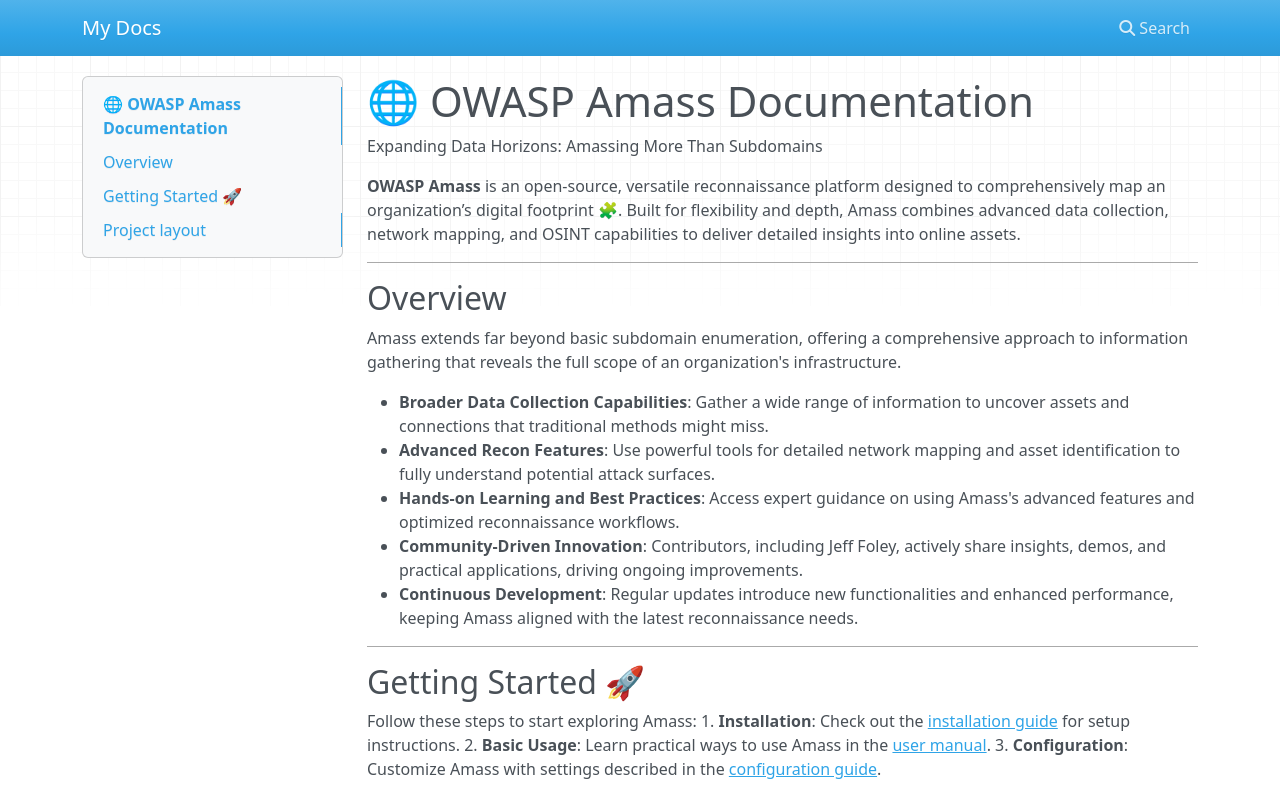
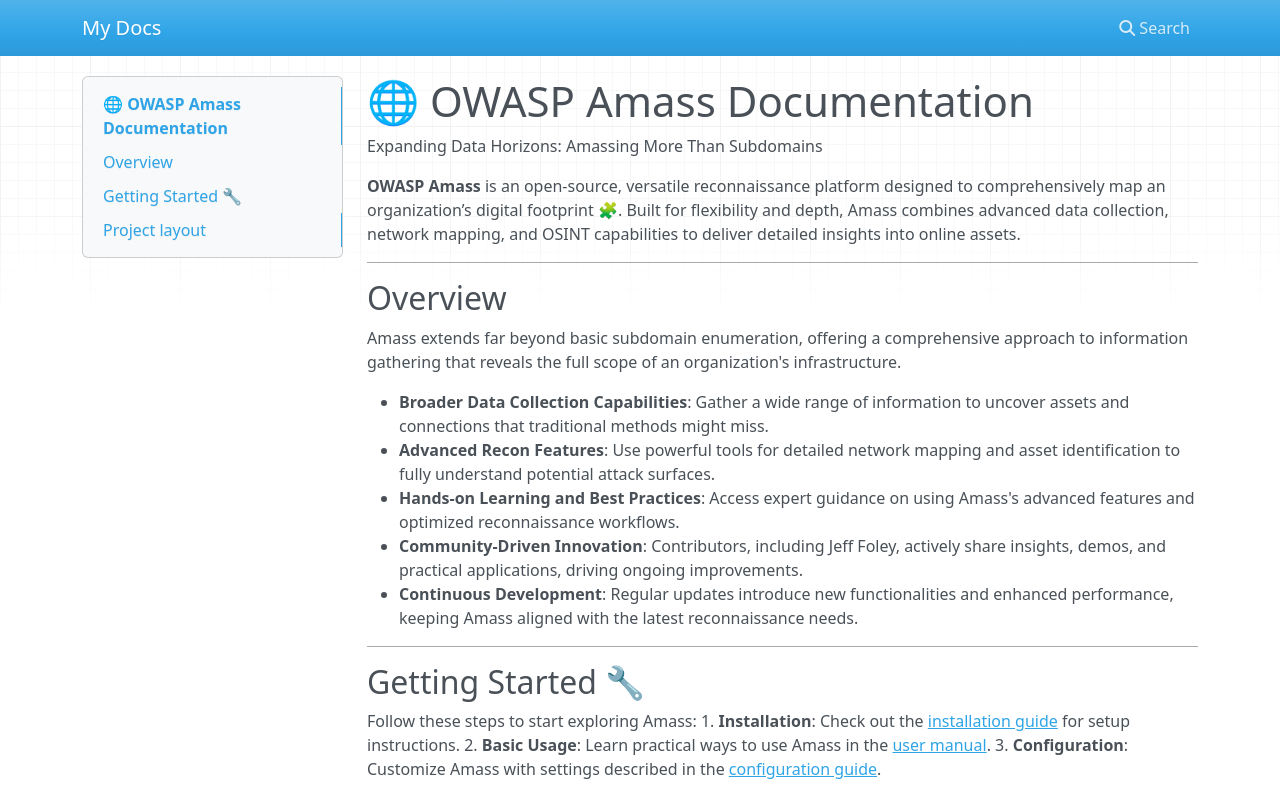
Before and after one commit to owasp-amass/docs, an MkDocs documentation site: the page built from docs/index.md, in a window 1280 px wide and 1157 px high. Shown: the top 791 px of the window. Built offline with MkDocs 1.6.1, drawn with Linux system fonts in a browser that asks for light colours; nearby versions of some CDN libraries.

```diff
--- a/docs/index.md
+++ b/docs/index.md
@@ -18,7 +18,7 @@ Amass extends far beyond basic subdomain enumeration, offering a comprehensive a
 
 ---
 
-## Getting Started 🚀
+## Getting Started 🔧
 
 Follow these steps to start exploring Amass:
 1. **Installation**: Check out the [installation guide](installation.md) for setup instructions.
```
